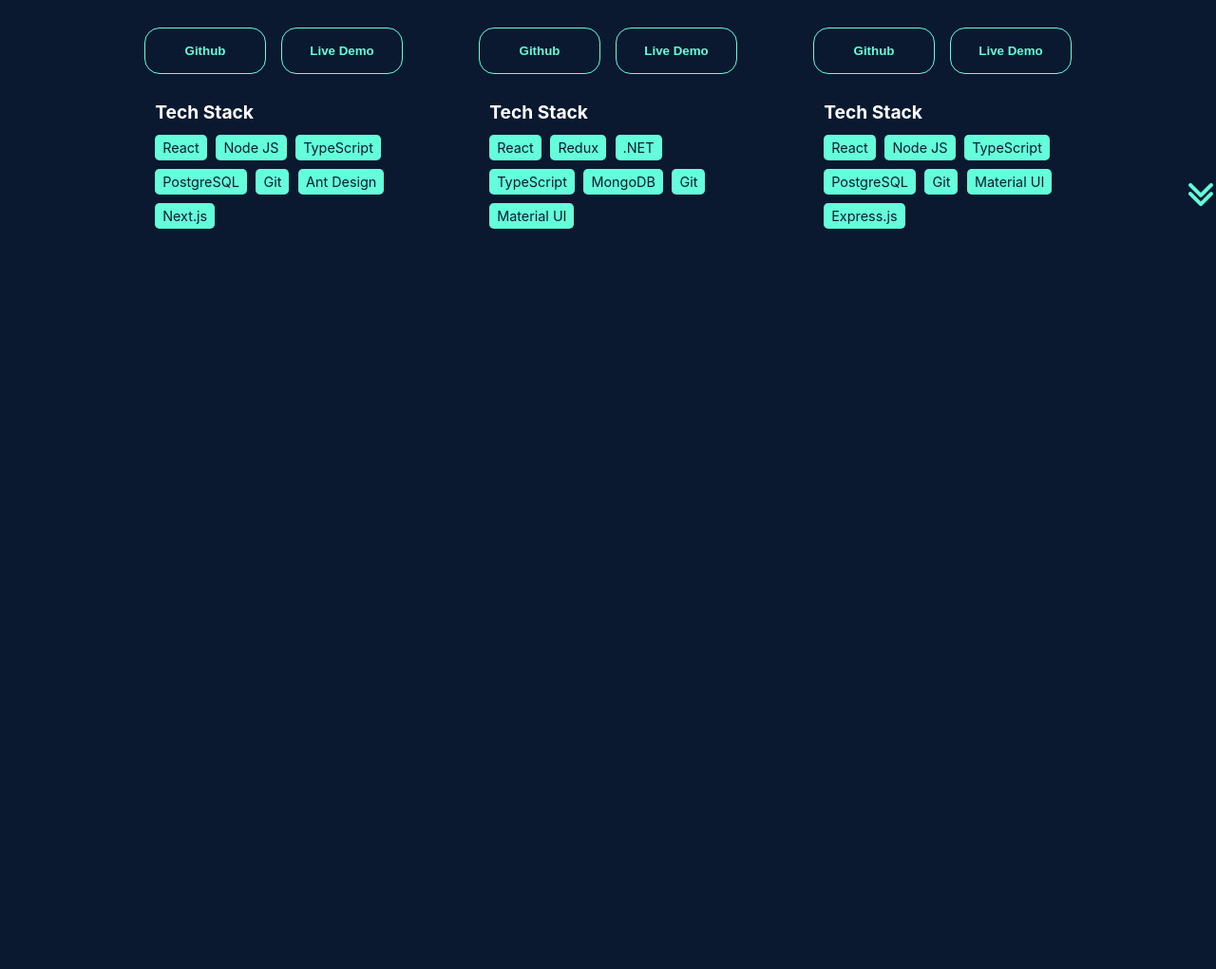
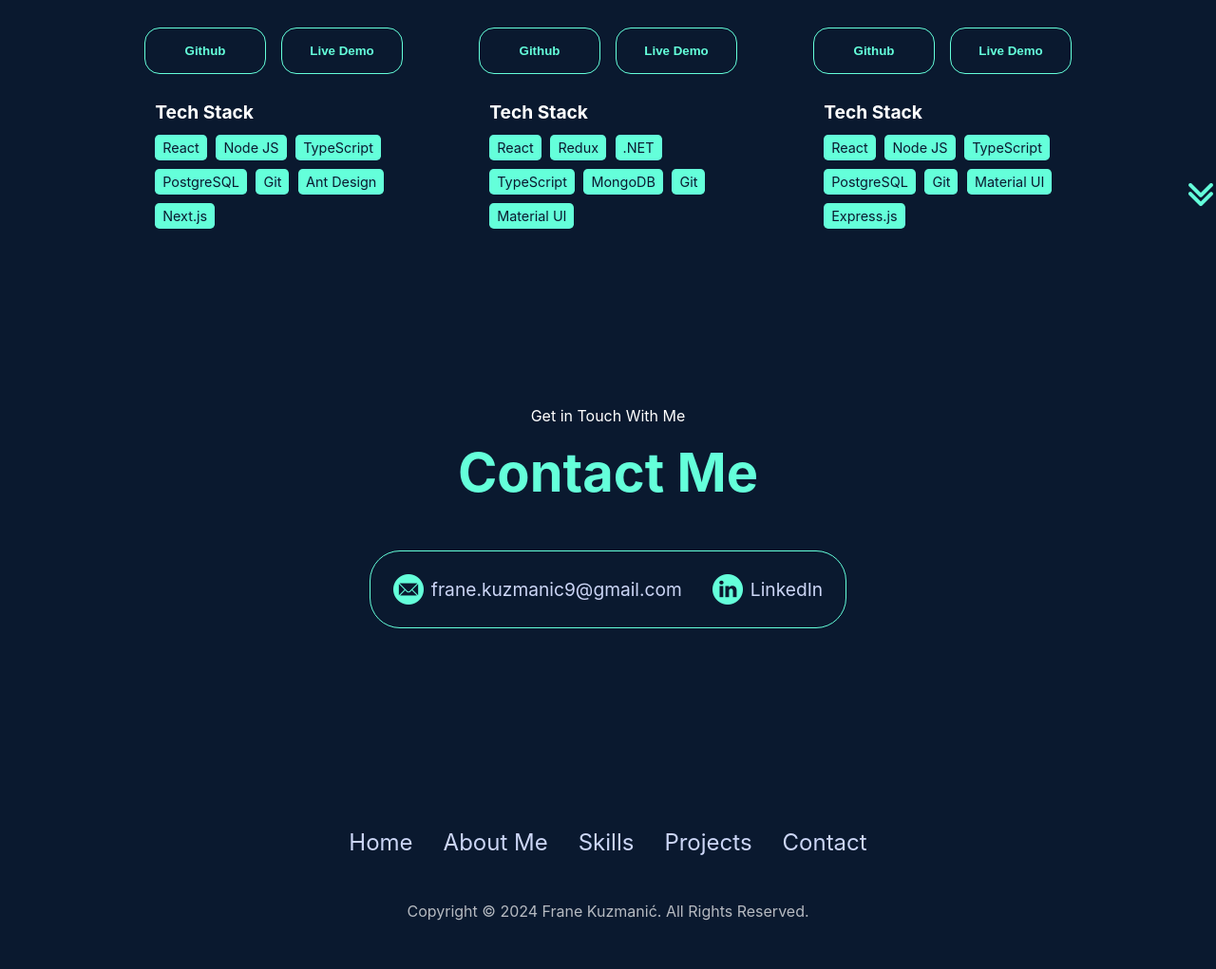
Before and after one commit to FraneKuzmanicFER/Personal-portfolio-web-page, a plain HTML site: page index.html in a window 1280 px wide. Shown: the part 2931-3952 px from the top of the page at 95% size. Before the commit the page ends 3192 px from the top, so only its background shows below. Drawn offline with Linux system fonts and the light colour scheme.

Commit message:
made a contact page

```diff
--- /dev/null
+++ b/css/contact.css
@@ -0,0 +1,43 @@
+#contact {
+    display: flex;
+    justify-content: center;
+    align-items: center;
+    flex-direction: column;
+    height: 70vh;
+}
+
+.contact-text {
+    text-align: center;
+}
+
+.contact-title {
+    font-size: 3.5rem;
+    text-align: center;
+    color: #64ffda;
+    margin: 1rem 0rem 1.5rem 0rem;
+}
+
+.contact-section-container {
+    display: flex;
+    justify-content: center;
+    border-radius: 2rem;
+    border: #64ffda 0.1rem solid;
+    margin: 1.5rem auto;
+    padding: 0.5rem;
+}
+
+.contact-info-container {
+    display: flex;
+    align-items: center;
+    justify-content: center;
+    gap: 0.5rem;
+    margin: 1rem;
+}
+
+.contact-info-container p {
+    font-size: larger;
+}
+
+.contact-icon {
+    cursor: default;
+}
--- a/index.html
+++ b/index.html
@@ -373,5 +373,37 @@
         onclick="location.href='./#contact'"
       />
     </section>
+    <section id="contact">
+      <p class="contact-text">Get in Touch With Me</p>
+      <h1 class="contact-title">Contact Me</h1>
+      <div class="contact-section-container">
+        <div class="contact-info-container">
+          <img src="./assets/email.png" alt="Email icon" class="icon" />
+          <p>
+            <a href="mailto:examplemail@gmail.com">frane.kuzmanic9@gmail.com</a>
+          </p>
+        </div>
+        <div class="contact-info-container">
+          <img src="./assets/linkedin.png" alt="LinkedIn icon" class="icon" />
+          <p>
+            <a href="https://www.linkedin.com/in/frane-kuzmanic-682872267/"
+              >LinkedIn</a
+            >
+          </p>
+        </div>
+      </div>
+    </section>
+    <footer>
+      <nav>
+        <ul class="nav-links">
+          <li><a href="#home">Home</a></li>
+          <li><a href="#about">About Me</a></li>
+          <li><a href="#skills">Skills</a></li>
+          <li><a href="#projects">Projects</a></li>
+          <li><a href="#contact">Contact</a></li>
+        </ul>
+      </nav>
+      <p>Copyright &#169; 2024 Frane Kuzmanić. All Rights Reserved.</p>
+    </footer>
   </body>
 </html>
--- a/styles.css
+++ b/styles.css
@@ -4,6 +4,7 @@
 @import url('./css/about.css');
 @import url('./css/skills.css');
 @import url('./css/projects.css');
+@import url('./css/contact.css');
 
 * {
     margin: 0;
@@ -103,3 +104,18 @@ section {
     background: none;
     color:#64ffda;
 }
+
+footer {
+    display: flex;
+    flex-direction: column;
+    justify-content: center;
+    align-items: center;
+    gap: 3rem;
+    height: 25vh;
+    margin: 0 1rem;
+}
+
+footer p {
+    text-align: center;
+    color: rgb(255, 255, 255, 0.7);
+}
```
